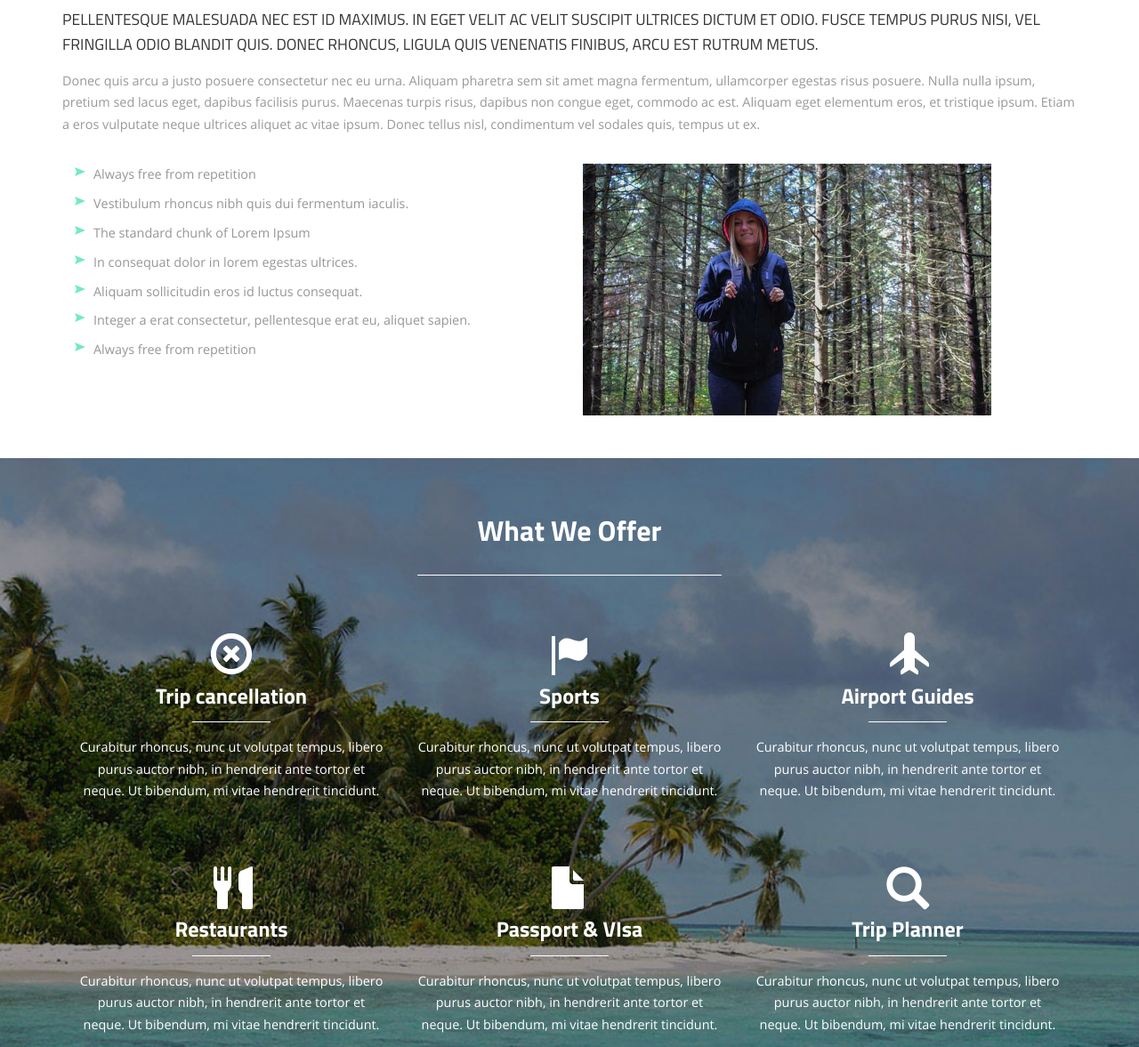
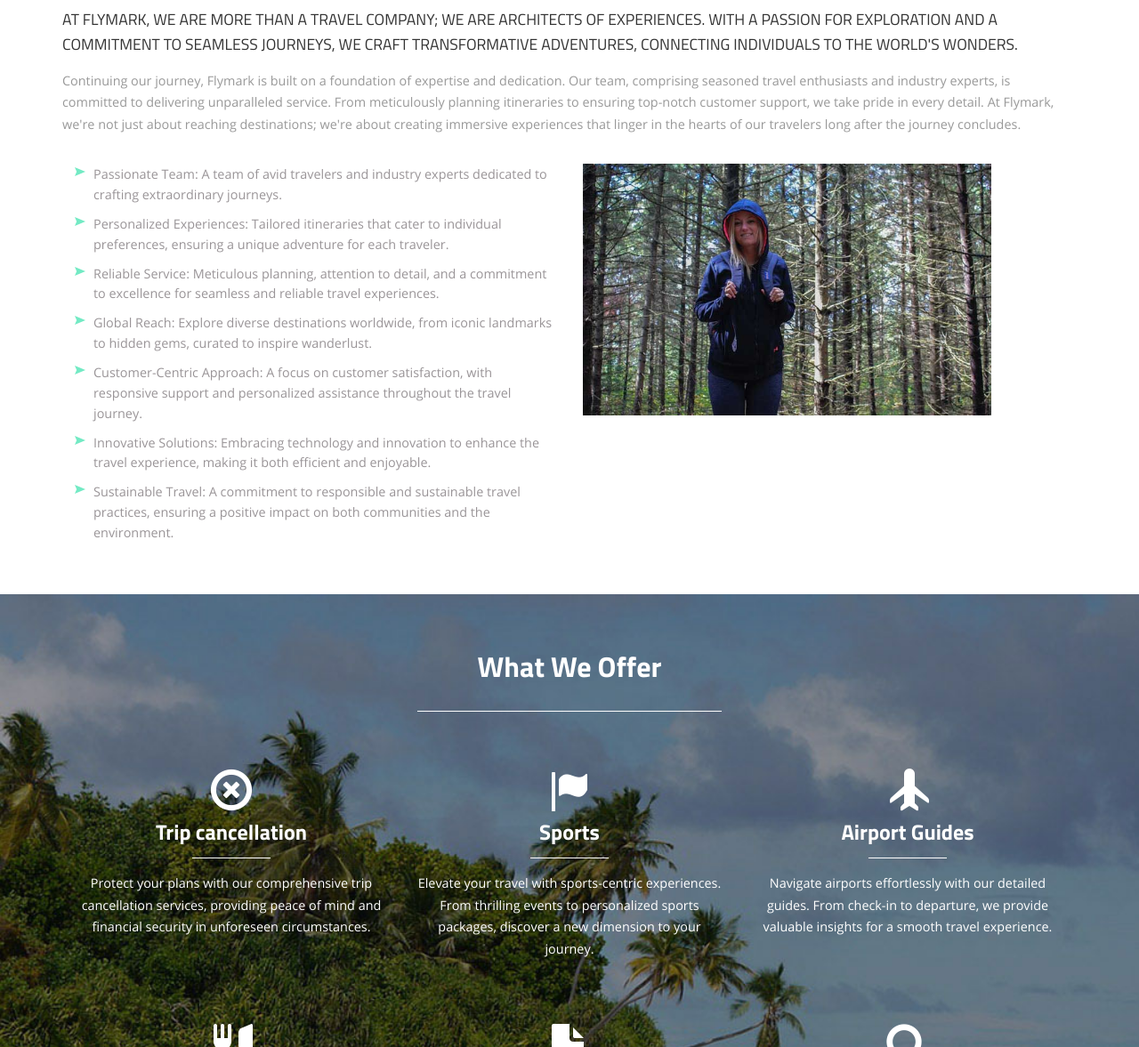
Before and after one commit to RaruRv/flymark, a plain HTML site: page about.html in a window 1280 px wide. Shown: the part 283-1460 px from the top of the page at 89% size. Drawn offline with Linux system fonts and the light colour scheme; files whose address does not match are found by name.

Commit message:
content for other pages

```diff
--- a/about.html
+++ b/about.html
@@ -2,8 +2,7 @@
 <html>
   <head>
     <title>
-      Goaway a Trvel category Flat Bootstrap Responsive Website Template | About
-      :: w3layouts
+      Fly Mark | About
     </title>
     <link href="css/bootstrap.css" rel="stylesheet" type="text/css" />
     <link rel="stylesheet" href="css/lightbox.css" />
@@ -19,8 +18,7 @@
     <meta http-equiv="Content-Type" content="text/html; charset=utf-8" />
     <meta
       name="keywords"
-      content="Goaway Responsive web template, Bootstrap Web Templates, Flat Web Templates, Andriod Compatible web template,
-Smartphone Compatible web template, free webdesigns for Nokia, Samsung, LG, SonyErricsson, Motorola web design"
+      content="Fly Mark | Tours and Travel"
     />
     <script type="application/x-javascript">
       addEventListener("load", function() { setTimeout(hideURLbar, 0); }, false); function hideURLbar(){ window.scrollTo(0,1); }
@@ -76,7 +74,7 @@ Smartphone Compatible web template, free webdesigns for Nokia, Samsung, LG, Sony
                     <li><a class="scroll" href="israel.html">Israel</a></li>
                   </ul>
                 </li>
-                <li><a href="gallery.html">Gallery</a></li>
+
 
                 <li><a href="contact.html">Contact</a></li>
               </ul>
@@ -96,44 +94,73 @@ Smartphone Compatible web template, free webdesigns for Nokia, Samsung, LG, Sony
         <div class="about-top-sec">
           <h3>Who We Are</h3>
           <h4>
-            Pellentesque malesuada nec est id maximus. In eget velit ac velit
-            suscipit ultrices dictum et odio. Fusce tempus purus nisi, vel
-            fringilla odio blandit quis. Donec rhoncus, ligula quis venenatis
-            finibus, arcu est rutrum metus.
+            At Flymark, we are more than a travel company; we are architects of
+            experiences. With a passion for exploration and a commitment to
+            seamless journeys, we craft transformative adventures, connecting
+            individuals to the world's wonders.
           </h4>
           <p>
-            Donec quis arcu a justo posuere consectetur nec eu urna. Aliquam
-            pharetra sem sit amet magna fermentum, ullamcorper egestas risus
-            posuere. Nulla nulla ipsum, pretium sed lacus eget, dapibus
-            facilisis purus. Maecenas turpis risus, dapibus non congue eget,
-            commodo ac est. Aliquam eget elementum eros, et tristique ipsum.
-            Etiam a eros vulputate neque ultrices aliquet ac vitae ipsum. Donec
-            tellus nisl, condimentum vel sodales quis, tempus ut ex.
+            Continuing our journey, Flymark is built on a foundation of
+            expertise and dedication. Our team, comprising seasoned travel
+            enthusiasts and industry experts, is committed to delivering
+            unparalleled service. From meticulously planning itineraries to
+            ensuring top-notch customer support, we take pride in every detail.
+            At Flymark, we're not just about reaching destinations; we're about
+            creating immersive experiences that linger in the hearts of our
+            travelers long after the journey concludes.
           </p>
         </div>
         <div class="about-grids">
           <div class="col-md-6 about-list">
             <ul>
-              <li><a href="#">Always free from repetition</a></li>
               <li>
                 <a href="#"
-                  >Vestibulum rhoncus nibh quis dui fermentum iaculis.</a
-                >
-              </li>
-              <li><a href="#">The standard chunk of Lorem Ipsum</a></li>
-              <li>
-                <a href="#">In consequat dolor in lorem egestas ultrices.</a>
-              </li>
-              <li>
-                <a href="#">Aliquam sollicitudin eros id luctus consequat.</a>
+                  >Passionate Team: A team of avid travelers and industry
+                  experts dedicated to crafting extraordinary journeys.
+                </a>
               </li>
               <li>
                 <a href="#"
-                  >Integer a erat consectetur, pellentesque erat eu, aliquet
-                  sapien.</a
+                  >Personalized Experiences: Tailored itineraries that cater to
+                  individual preferences, ensuring a unique adventure for each
+                  traveler.
+                </a>
+              </li>
+              <li>
+                <a href="#"
+                  >Reliable Service: Meticulous planning, attention to detail,
+                  and a commitment to excellence for seamless and reliable
+                  travel experiences.
+                </a>
+              </li>
+              <li>
+                <a href="#"
+                  >Global Reach: Explore diverse destinations worldwide, from
+                  iconic landmarks to hidden gems, curated to inspire
+                  wanderlust.</a
                 >
               </li>
-              <li class="none"><a href="#">Always free from repetition</a></li>
+              <li>
+                <a href="#"
+                  >Customer-Centric Approach: A focus on customer satisfaction,
+                  with responsive support and personalized assistance throughout
+                  the travel journey.
+                </a>
+              </li>
+              <li>
+                <a href="#"
+                  >Innovative Solutions: Embracing technology and innovation to
+                  enhance the travel experience, making it both efficient and
+                  enjoyable.
+                </a>
+              </li>
+              <li class="none">
+                <a href="#"
+                  >Sustainable Travel: A commitment to responsible and
+                  sustainable travel practices, ensuring a positive impact on
+                  both communities and the environment.
+                </a>
+              </li>
             </ul>
           </div>
           <div class="col-md-6 about-pic">
@@ -155,9 +182,9 @@ Smartphone Compatible web template, free webdesigns for Nokia, Samsung, LG, Sony
               <h4>Trip cancellation</h4>
               <i class="strp"></i>
               <p>
-                Curabitur rhoncus, nunc ut volutpat tempus, libero purus auctor
-                nibh, in hendrerit ante tortor et neque. Ut bibendum, mi vitae
-                hendrerit tincidunt.
+                Protect your plans with our comprehensive trip cancellation
+                services, providing peace of mind and financial security in
+                unforeseen circumstances.
               </p>
             </div>
             <div class="col-md-4 guide-grid">
@@ -165,9 +192,9 @@ Smartphone Compatible web template, free webdesigns for Nokia, Samsung, LG, Sony
               <h4>Sports</h4>
               <i class="strp"></i>
               <p>
-                Curabitur rhoncus, nunc ut volutpat tempus, libero purus auctor
-                nibh, in hendrerit ante tortor et neque. Ut bibendum, mi vitae
-                hendrerit tincidunt.
+                Elevate your travel with sports-centric experiences. From
+                thrilling events to personalized sports packages, discover a new
+                dimension to your journey.
               </p>
             </div>
             <div class="col-md-4 guide-grid">
@@ -178,9 +205,9 @@ Smartphone Compatible web template, free webdesigns for Nokia, Samsung, LG, Sony
               <h4>Airport Guides</h4>
               <i class="strp"></i>
               <p>
-                Curabitur rhoncus, nunc ut volutpat tempus, libero purus auctor
-                nibh, in hendrerit ante tortor et neque. Ut bibendum, mi vitae
-                hendrerit tincidunt.
+                Navigate airports effortlessly with our detailed guides. From
+                check-in to departure, we provide valuable insights for a smooth
+                travel experience.
               </p>
             </div>
             <div class="clearfix"></div>
@@ -194,9 +221,9 @@ Smartphone Compatible web template, free webdesigns for Nokia, Samsung, LG, Sony
               <h4>Restaurants</h4>
               <i class="strp"></i>
               <p>
-                Curabitur rhoncus, nunc ut volutpat tempus, libero purus auctor
-                nibh, in hendrerit ante tortor et neque. Ut bibendum, mi vitae
-                hendrerit tincidunt.
+                Indulge in culinary delights at handpicked restaurants. Our
+                curated recommendations offer diverse flavors, ensuring a
+                gastronomic adventure during your travels.
               </p>
             </div>
             <div class="col-md-4 guide-grid">
@@ -204,9 +231,9 @@ Smartphone Compatible web template, free webdesigns for Nokia, Samsung, LG, Sony
               <h4>Passport & VIsa</h4>
               <i class="strp"></i>
               <p>
-                Curabitur rhoncus, nunc ut volutpat tempus, libero purus auctor
-                nibh, in hendrerit ante tortor et neque. Ut bibendum, mi vitae
-                hendrerit tincidunt.
+                Streamline your travel documentation with our passport and visa
+                services. We assist in the process, ensuring hassle-free and
+                timely approvals for your journey.
               </p>
             </div>
             <div class="col-md-4 guide-grid">
@@ -217,9 +244,9 @@ Smartphone Compatible web template, free webdesigns for Nokia, Samsung, LG, Sony
               <h4>Trip Planner</h4>
               <i class="strp"></i>
               <p>
-                Curabitur rhoncus, nunc ut volutpat tempus, libero purus auctor
-                nibh, in hendrerit ante tortor et neque. Ut bibendum, mi vitae
-                hendrerit tincidunt.
+                Seamlessly plan your itinerary with our intuitive trip planner.
+                From attractions to accommodations, customize your journey for a
+                truly personalized and stress-free adventure.
               </p>
             </div>
             <div class="clearfix"></div>
@@ -227,7 +254,7 @@ Smartphone Compatible web template, free webdesigns for Nokia, Samsung, LG, Sony
         </div>
       </div>
       <!--teamstarts-->
-      <div class="team">
+      <!-- <div class="team">
         <div class="team-top heading">
           <h3>Our Team</h3>
         </div>
@@ -274,10 +301,10 @@ Smartphone Compatible web template, free webdesigns for Nokia, Samsung, LG, Sony
             </li>
           </ul>
         </div>
-      </div>
+      </div> -->
     </div>
     <!-- footer -->
-    <div class="footer">
+    <!-- <div class="footer">
       <div class="container">
         <div class="footer-grids">
           <div class="col-md-6 news-ltr">
@@ -318,7 +345,7 @@ Smartphone Compatible web template, free webdesigns for Nokia, Samsung, LG, Sony
           <div class="clearfix"></div>
         </div>
       </div>
-    </div>
+    </div> -->
 
     <div class="copywrite">
       <div class="container">
```
Also changed, not shown: contact.html (+12 -16 lines), gallery.html (+1 -2 lines), index.html (+2 -3 lines), typo.html (+2 -3 lines).
